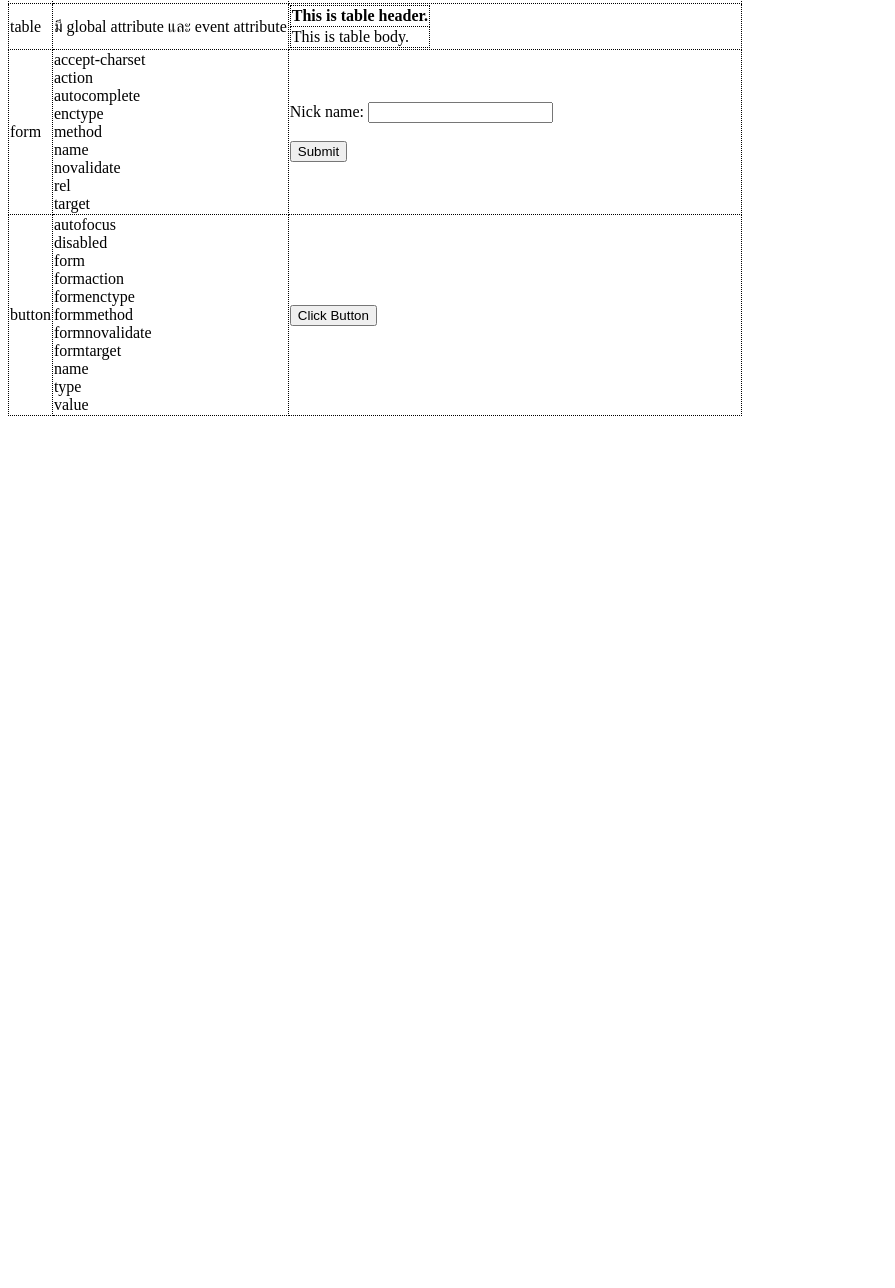
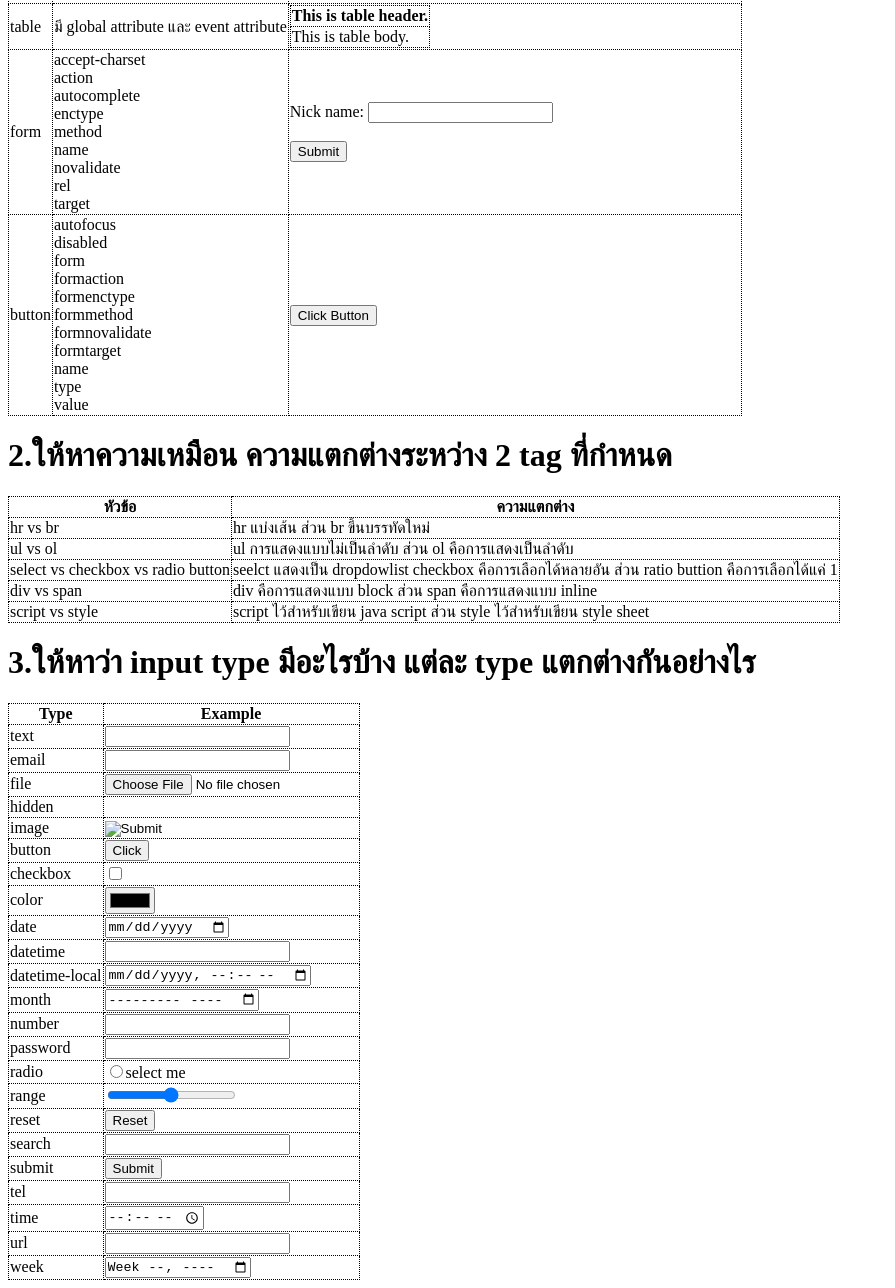
Before and after one commit to ornair/precodecamp, a plain HTML site: page Lab.html in a window 1280 px wide. Shown: the part 1077-2365 px from the top of the page, without its empty margins (0-895 px from the left). Before the commit the page ends 1501 px from the top, so only its background shows below. Drawn offline with Linux system fonts and the light colour scheme.

Commit message:
commit 2-3

```diff
--- a/Lab.html
+++ b/Lab.html
@@ -160,5 +160,139 @@
             </tr>
         </tbody>
     </table>
+    <h1>2.ให้หาความเหมือน ความแตกต่างระหว่าง 2 tag ที่กำหนด</h1>
+    <table>
+        <thead>
+            <tr>
+                <th>หัวข้อ</th>
+                <th>ความแตกต่าง</th>
+            </tr>
+        </thead>
+        <tbody>
+            <tr>
+                <td>hr vs br</td>
+                <td>hr แบ่งเส้น ส่วน br ขึ้นบรรทัดใหม่</td>
+            </tr>
+            <tr>
+                <td>ul vs ol</td>
+                <td>ul การแสดงแบบไม่เป็นลำดับ ส่วน ol คือการแสดงเป็นลำดับ</td>
+            </tr>
+            <tr>
+                <td>select vs checkbox vs radio button</td>
+                <td>seelct แสดงเป็น dropdowlist checkbox คือการเลือกได้หลายอัน ส่วน ratio buttion คือการเลือกได้แค่ 1</td>
+            </tr>
+            <tr>
+                <td>div vs span</td>
+                <td>div คือการแสดงแบบ block ส่วน span คือการแสดงแบบ inline</td>
+            </tr>
+            <tr>
+                <td>script vs style</td>
+                <td>script ไว้สำหรับเขียน java script ส่วน style ไว้สำหรับเขียน style sheet</td>
+            </tr>
+        </tbody>
+    </table>
+    <h1>3.ให้หาว่า input type มีอะไรบ้าง แต่ละ type แตกต่างกันอย่างไร</h1>
+    <table>
+        <thead>
+            <tr>
+                <th>Type</th>
+                <th>Example</th>
+            </tr>
+        </thead>
+        <tbody>
+            <tr>
+                <td>text</td>
+                <td><input type="text"></td>
+            </tr>
+            <tr>
+                <td>email</td>
+                <td><input type="email"></td>
+            </tr>
+            <tr>
+                <td>file</td>
+                <td><input type="file"></td>
+            </tr>
+            <tr>
+                <td>hidden</td>
+                <td><input type="hidden"></td>
+            </tr>
+            <tr>
+                <td>image</td>
+                <td><input type="image"></td>
+            </tr>
+            <tr>
+                <td>button</td>
+                <td><input type="button" value="Click"></td>
+            </tr>
+            <tr>
+                <td>checkbox</td>
+                <td><input type="checkbox"></td>
+            </tr>
+            <tr>
+                <td>color</td>
+                <td><input type="color"></td>
+            </tr>
+            <tr>
+                <td>date</td>
+                <td><input type="date"></td>
+            </tr>
+            <tr>
+                <td>datetime</td>
+                <td><input type="datetime"></td>
+            </tr>
+            <tr>
+                <td>datetime-local</td>
+                <td><input type="datetime-local"></td>
+            </tr>
+            <tr>
+                <td>month</td>
+                <td><input type="month"></td>
+            </tr>
+            <tr>
+                <td>number</td>
+                <td><input type="number"></td>
+            </tr>
+            <tr>
+                <td>password</td>
+                <td><input type="password"></td>
+            </tr>
+            <tr>
+                <td>radio</td>
+                <td><input type="radio" value="1">select me</td>
+            </tr>
+            <tr>
+                <td>range</td>
+                <td><input type="range"></td>
+            </tr>
+            <tr>
+                <td>reset</td>
+                <td><input type="reset"></td>
+            </tr>
+            <tr>
+                <td>search</td>
+                <td><input type="search"></td>
+            </tr>
+            <tr>
+                <td>submit</td>
+                <td><input type="submit"></td>
+            </tr>
+            <tr>
+                <td>tel</td>
+                <td><input type="tel"></td>
+            </tr>
+            <tr>
+                <td>time</td>
+                <td><input type="time"></td>
+            </tr>
+            <tr>
+                <td>url</td>
+                <td><input type="url"></td>
+            </tr>
+            <tr>
+                <td>week</td>
+                <td><input type="week"></td>
+            </tr>
+        </tbody>
+    </table>
 </body>
 </html>
```
Also changed, not shown: index.html (+5 -0 lines).
